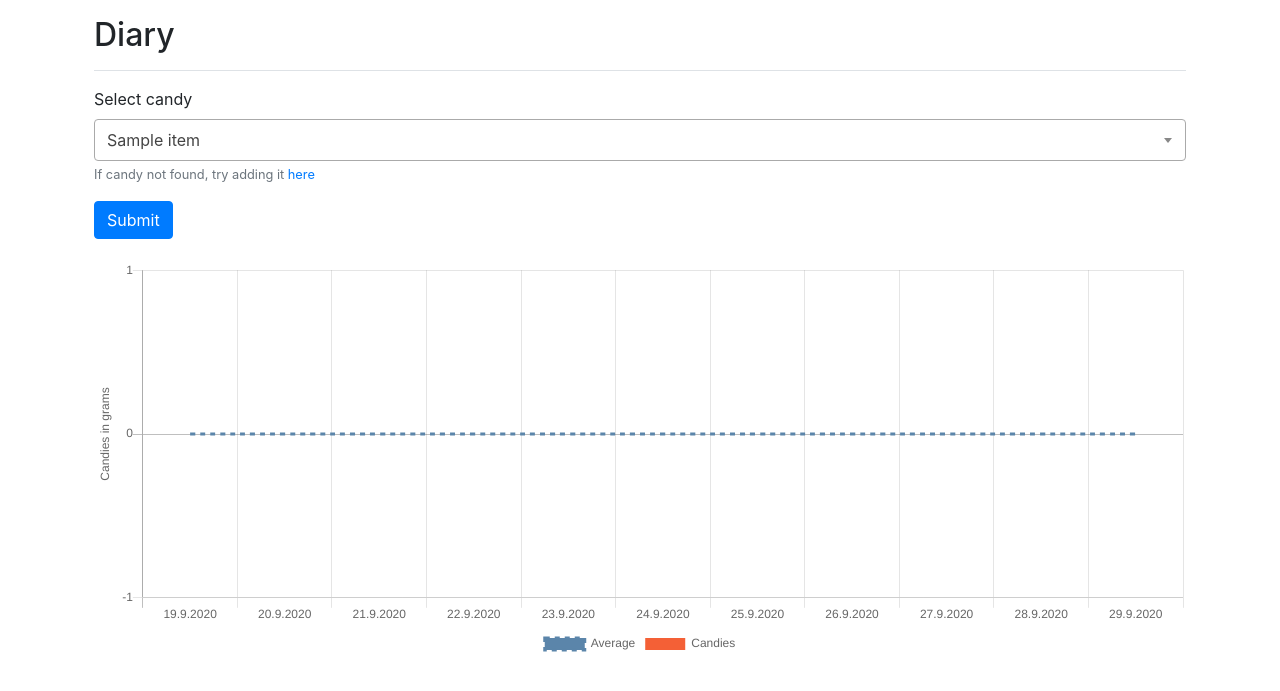
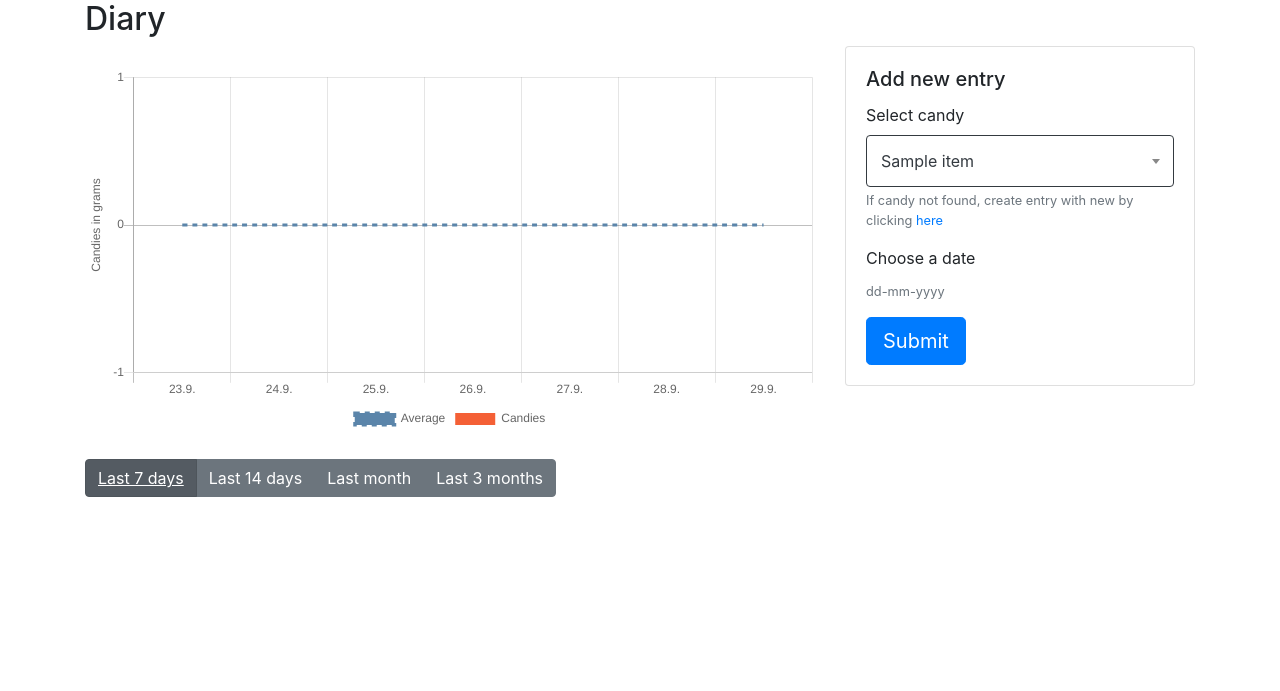
Before and after one commit to tuukkalai/CandyTracker, a Flask app: template templates/diary.html in a window 1280 px wide. Shown: the part 56-747 px from the top of the page. Run offline with Flask 2, Linux system fonts and the light colour scheme; a user stored in the database is signed in; the template is opened without the code that fills it: most values are stand-ins (such as "Sample title", 1, 10 or a date in 2020); some libraries are stand-ins or nearby versions.

Commit message:
Added time range selection to diary graph + updates to grid layout

```diff
--- a/static/chart.js
+++ b/static/chart.js
@@ -23,11 +23,6 @@
   'green': '#72b01d'
 }
 
-
-let date = new Date()
-//document.querySelector('duet-date-picker').value = ('0' + date.getDate()).slice(-2) + '-' + ('0' + (date.getMonth()+1)).slice(-2) + '-' + date.getFullYear()
-document.querySelector('duet-date-picker').value = date.getFullYear() + '-' + ('0' + (date.getMonth()+1)).slice(-2) + '-' + ('0' + date.getDate()).slice(-2)
-
 $(document).ready(function(){
   // Set the Select tag
   $('#select-candy').select2();
@@ -35,6 +30,12 @@
   // Date Picker Localization
   const picker = document.querySelector('duet-date-picker')
   const DATE_FORMAT = /^(\d{1,2})\-(\d{1,2})\-(\d{4})$/
+  let date = new Date()
+
+  // Set current date as default and max
+  const currentISODate = date.getFullYear() + '-' + ('0' + (date.getMonth()+1)).slice(-2) + '-' + ('0' + date.getDate()).slice(-2)
+  picker.value = currentISODate
+  picker.max = currentISODate
 
   picker.dateAdapter = {
     parse(value = "", createDate) {
@@ -50,7 +51,7 @@
 
   picker.localization = {
     buttonLabel: "Select date",
-    placeholder: "dd.mm.yyyy",
+    placeholder: "dd-mm-yyyy",
     selectedDateMessage: "Selected date is",
     prevMonthLabel: "Previous month",
     nextMonthLabel: "Next month",
@@ -64,60 +65,11 @@
     monthNamesShort: MONTHS.map(m => m.substring(0,3)),
   }
 
-  // Label-maker
-  let graphLabels = []
-  let candyData = []
-  let averageData = []
-  let days = 10 // max 92
-  let k = days
-  let d = new Date()
-  let total = 0
-
-  for(let i = 0; i < entries.length ; i++){
-    let edate = new Date(entries[i].date)
-    let difference = Math.floor((date-edate)/(1000*60*60*24))
-    if(difference <= days){
-      total += entries[i].total
-      candyData[days-difference] = entries[i].total
-    }
-  }
-
-  for(let j = 0; j <= days; j++){
-    if(candyData[j] === undefined){
-      candyData[j] = 0
-    }
-    //graphLabels[j] = WEEKDAYS[(8+(-k%7))%7]
-    graphLabels[k] = '' + d.getDate() + '.' + (d.getMonth()+1) + '.' + d.getFullYear()
-    d.setDate(d.getDate() - 1)
-    averageData[j] = total/days
-    k--
-  }
-
-  // Chart
-  var ctx = $('#barChart')
-  var chart = new Chart(ctx, {
-    data: {
-      labels: graphLabels,
-      datasets: [{
-        type: 'line',
-        label: 'Average',
-        backgroundColor: COLORS.blue,
-        borderColor: COLORS.blue,
-        borderDash: [5,5],
-        pointRadius: 0,
-        fill: false,
-        data: averageData
-      },{
-        type: 'bar',
-        label: 'Candies',
-        backgroundColor: COLORS.red,
-        data: candyData
-      }]
-    },
-    options: {
+  // Chart options
+  let chartOptions = {
     title: {
       display: false,
-        text: 'Candy consumption - last week'
+      text: 'Candy consumption'
     },
     tooltips: {
       mode: 'index',
@@ -147,5 +99,87 @@
       position: 'bottom'
     }
   }
+
+  // Init candyChart to scope outside reloadChart()
+  var candyChart = {}
+
+  function reloadChart(range, chart) {
+    // If reloadChart is called with previous chart, destroy previous chart
+    if(typeof chart !== 'undefined'){
+      chart.destroy()
+    }
+
+    // Label-maker
+    let graphLabels = []
+    let candyData = []
+    let averageData = []
+    let days = range
+    let k = days-1
+    let d = new Date()
+    let total = 0
+
+    for(let i = 0; i < entries.length ; i++){
+      let edate = new Date(entries[i].date)
+      let difference = Math.floor((date-edate)/(1000*60*60*24))
+      if(difference <= days){
+        total += entries[i].total
+        candyData[days-difference] = entries[i].total
+      }
+    }
+
+    for(let j = 0; j <= days-1; j++){
+      if(candyData[j] === undefined){
+        candyData[j] = 0
+      }
+      //graphLabels[j] = WEEKDAYS[(8+(-k%7))%7]
+      graphLabels[k] = '' + d.getDate() + '.' + (d.getMonth()+1) + '.'
+      d.setDate(d.getDate() - 1)
+      averageData[j] = Math.floor((total/days) * 100) / 100
+      k--
+    }
+
+    candyChart = new Chart($('#barChart'), {
+      data: {
+        labels: graphLabels,
+        datasets: [{
+          type: 'line',
+          label: 'Average',
+          backgroundColor: COLORS.blue,
+          borderColor: COLORS.blue,
+          borderDash: [5,5],
+          pointRadius: 0,
+          fill: false,
+          data: averageData
+        },{
+          type: 'bar',
+          label: 'Candies',
+          backgroundColor: COLORS.red,
+          data: candyData
+        }]
+      },
+      options: chartOptions
+    })
+  }
+
+  // Call reloadChart with default value
+  reloadChart(7)
+
+  $('[id^=range-]').click(function(){
+    $('[id^=range-]').removeClass('active')
+    $(this).addClass('active')
+    switch($(this).attr('id')){
+      case 'range-7':
+        reloadChart(7, candyChart)
+        break
+      case 'range-14':
+        reloadChart(14, candyChart)
+        break
+      case 'range-31':
+        reloadChart(31, candyChart)
+        break
+      case 'range-92':
+        reloadChart(92, candyChart)
+        break
+    }
   })
 })
--- a/static/style.css
+++ b/static/style.css
@@ -6,7 +6,7 @@
 }
 */
 
-*:focus, .form-control:focus, .btn-primary.focus, .btn-primary:focus {
+*:focus, .form-control:focus, .btn-primary.focus, .btn-primary:focus, .duet-date__input:focus {
   color: #495057;
   outline: 0;
   background-color: #fff;
@@ -26,6 +26,7 @@
   text-decoration: underline;
 }
 
+/* Search dropdown and date input */
 .select2-container {
   width: 100% !important;
 }
@@ -44,7 +45,7 @@
 }
 
 .select2-container--default .select2-selection--single .select2-selection__arrow {
-  top: 8px;
+  top: 13px;
   right: 8px;
 }
 
@@ -59,3 +60,29 @@
 [type=search] {
   outline-offset: initial;
 }
+
+.duet-date__input {
+  border: 1px solid var(--dark);
+  color: var(--dark);
+  padding: 14px 60px 14px 14px;
+}
+
+.select2-container--default .select2-selection--single {
+  padding: 14px;
+  border: 1px solid var(--dark);
+}
+
+.select2-container--default .select2-selection--single .select2-selection__rendered {
+  color: var(--dark);
+  line-height: 22px;
+}
+
+/* Search dropdown max-height */
+.select2-container--default .select2-results>.select2-results__options {
+  max-height: 300px;
+}
+
+/* Selected date range */
+.active {
+  text-decoration: underline;
+}
--- a/templates/diary.html
+++ b/templates/diary.html
@@ -10,8 +10,10 @@
 {% endblock %}
 
 {% block content %}
-
+<div class="col-lg-4 order-last">
 {% if session.user_id %}
+<div class="card card-body">
+  <h5 class="card-title">Add new entry</h5>
   <form action="/diary" method="POST">
     <div class="form-group">
       <label for="select-candy">Select candy</label>
@@ -20,7 +22,7 @@
         <option value="{{ item.id }}">{{ item.name }}</option>
       {% endfor %}
       </select>
-    <small id="candy-search-help" class="form-text text-muted">If candy not found, try adding it <a href="#" data-toggle="collapse" data-target="#add-candy" aria-expanded="false" aria-controls="add-candy">here</a></small>
+      <small id="candy-search-help" class="form-text text-muted">If candy not found, create entry with new by clicking <a href="#" data-toggle="collapse" data-target="#add-candy" aria-expanded="false" aria-controls="add-candy">here</a></small>
     </div>
     <div class="form-group collapse" id="add-candy">
       <div class="card card-body">
@@ -53,17 +55,30 @@
         </div>
       </div>
     </div>
-  <div class="form-group col-sm-3 px-sm-0">
-    <!--<label for="date">Choose a date</label>-->
-    <duet-date-picker name="candy-date" identifier="date" value="2020-09-22"></duet-date-picker>
+    <div class="form-group">
+      <label for="date">Choose a date</label>
+      <duet-date-picker name="candy-date" identifier="date" value="2020-09-22" max="2020-09-22"></duet-date-picker>
+      <small id="candy-date-help" class="form-text text-muted">dd-mm-yyyy</small>
     </div>
     <input type="hidden" name="tokenc" value="{{ session.tokenc }}" />
-  <button type="submit" class="btn btn-primary">Submit</button>
+    <button type="submit" class="btn btn-primary btn-lg">Submit</button>
   </form>
+</div>
 {% endif %}
-
-<canvas id="barChart" class="my-4 w-100 chartjs-render-monitor" width="1100" height="400"></canvas>
-
+</div>
+<div class="col-lg-8">
+  <div class="chart-container my-4">
+    <canvas id="barChart"></canvas>
+  </div>
+  <div class="form-group">
+    <div class="btn-group" role="group" aria-label="Date range">
+      <button type="button" class="btn btn-secondary active" id="range-7">Last 7 days</button>
+      <button type="button" class="btn btn-secondary" id="range-14">Last 14 days</button>
+      <button type="button" class="btn btn-secondary" id="range-31">Last month</button>
+      <button type="button" class="btn btn-secondary" id="range-92">Last 3 months</button>
+    </div>
+  </div>
+</div>
 {% endblock %}
 
 {% block script %}
--- a/templates/layout.html
+++ b/templates/layout.html
@@ -62,12 +62,12 @@
 
 <div class="container">
   <div class="row">
-    <main role="main" class="px-4">
-      <div class="d-flex justify-content-between flex-wrap flex-md-nowrap align-items-center pt-3 pb-2 mb-3 border-bottom">
-        <h1 class="h2">{% block header %}{% endblock %}</h1>
-      </div>
-      {% block content %}{% endblock %}
-    </main>
+    <div class="col">
+      <h1 class="h2">{% block header %}{% endblock %}</h1>
+    </div>
+  </div>
+  <div class="row">
+    {% block content %}{% endblock %}
   </div>
 </div>
 
--- a/templates/new.html
+++ b/templates/new.html
@@ -5,10 +5,12 @@
 {% endblock %}
 
 {% block content %}
+<div class="col-lg-8">
   <form action="/messages/send" method="POST">
   Viesti: <br>
   <textarea name="content" rows="3" cols="40"></textarea>
   <br>
   <input type="submit" value="Lähetä">
   </form>
+</div>
 {% endblock %}
--- a/templates/new_poll.html
+++ b/templates/new_poll.html
@@ -5,6 +5,7 @@
 {% endblock %}
 
 {% block content %}
+<div class="col-lg-8">
   <form action="/polls/create" method="POST">
     <table>
       <tbody>
@@ -22,4 +23,5 @@
     </table>
     <input type="submit" />
   </form>
+</div>
 {% endblock %}
--- a/templates/poll.html
+++ b/templates/poll.html
@@ -5,6 +5,7 @@
 {% endblock %}
 
 {% block content %}
+<div class="col-lg-8">
   <h2>{{ topic }}</h2>
   <p>{{ created }}</p>
   <form action="/polls/answer" method="POST">
@@ -14,4 +15,5 @@
   <input type="hidden" name="id" value="{{ id }}" />
   <input type="submit" />
   </form>
+</div>
 {% endblock %}
--- a/templates/results.html
+++ b/templates/results.html
@@ -5,6 +5,7 @@
 {% endblock %}
 
 {% block content %}
+<div class="col-lg-8">
   <a href="/polls">Back to polls</a>
   <br/>
   {% for choice in choices %}
@@ -13,4 +14,5 @@
       <div class="progress-bar" role="progressbar" style="width: {{ (choice[1]/total)*100 }}%" aria-valuenow="{{ choice[1] }}" aria-valuemin="0" aria-valuemax="{{ total }}">{{ choice[1] }}</div>
     </div>
   {% endfor %}
+</div>
 {% endblock %}
--- a/templates/settings.html
+++ b/templates/settings.html
@@ -5,8 +5,9 @@
 {% endblock %}
 
 {% block content %}
+<div class="col-lg-8">
   <form action="/settings" method="POST">
-    <h2>Update password</h2>
+    <h3 class="h3">Update password</h2>
     <div class="form-group">
       <label for="prevPass">Current password</label>
       <input type="password" class="form-control" id="prevPass" name="prevPass">
@@ -14,7 +15,7 @@
     <div class="form-group">
       <label for="newPass1">New password</label>
       <input type="password" class="form-control" id="newPass1" aria-describedby="newPassHelp" name="newPass1">
-      <small id="newPassHelp" class="form-text text-muted">Good password is long and it contains lowercase and uppercase characters, numbers and symbols. <a href="https://xkcd.com/936/" target="_blank">Help for selecting password</a></small>
+      <small id="newPassHelp" class="form-text text-muted">Good password is long and it contains lowercase and uppercase characters, numbers and symbols. <a href="https://xkcd.com/936/" target="_blank">Help for selecting a password</a></small>
     </div>
     <div class="form-group">
       <label for="newPass2">New password again</label>
@@ -23,4 +24,5 @@
     <input type="hidden" name="tokenc" value="{{ session.tokenc }}" />
     <button type="submit" class="btn btn-primary mb-2">Change password</button>
   </form>
+</div>
 {% endblock %}
```
Also changed, not shown: routes.py (+4 -3 lines), templates/home.html (+7 -3 lines), templates/messages.html (+8 -7 lines), templates/new_user.html (+7 -1 lines), templates/order.html (deleted, +0 -26 lines), templates/polls.html (+7 -5 lines), templates/result.html (deleted, +0 -18 lines). Lines whose indentation alone changed are shown as unchanged.
